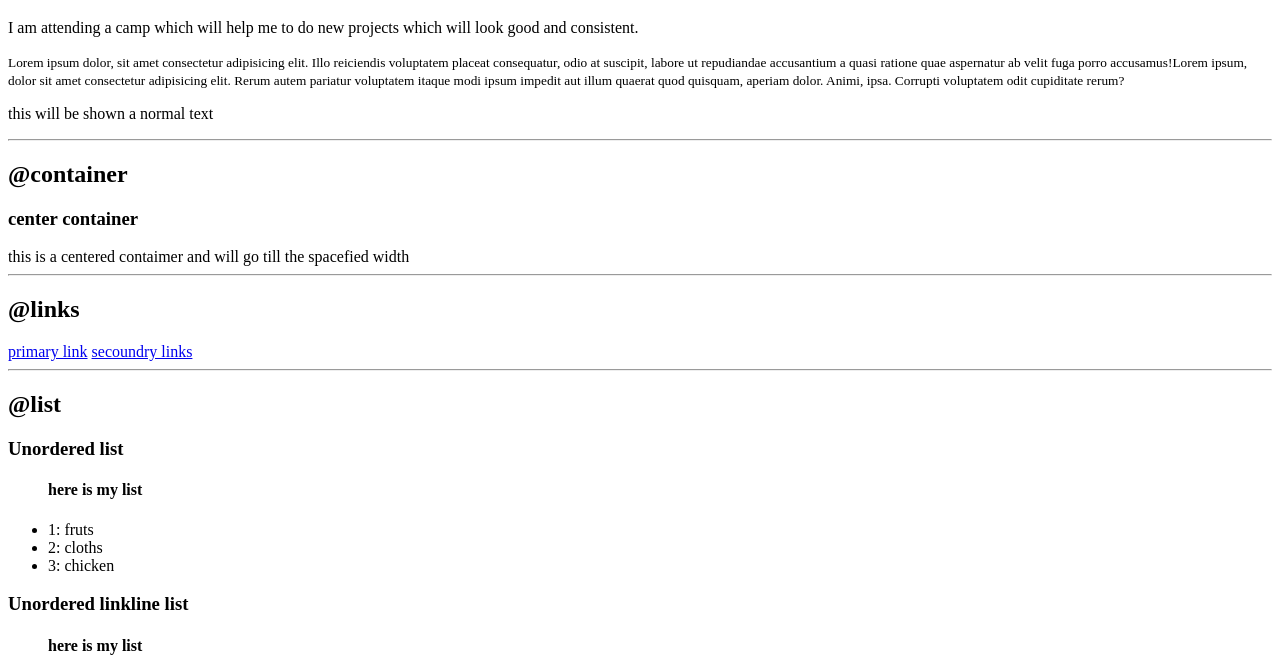
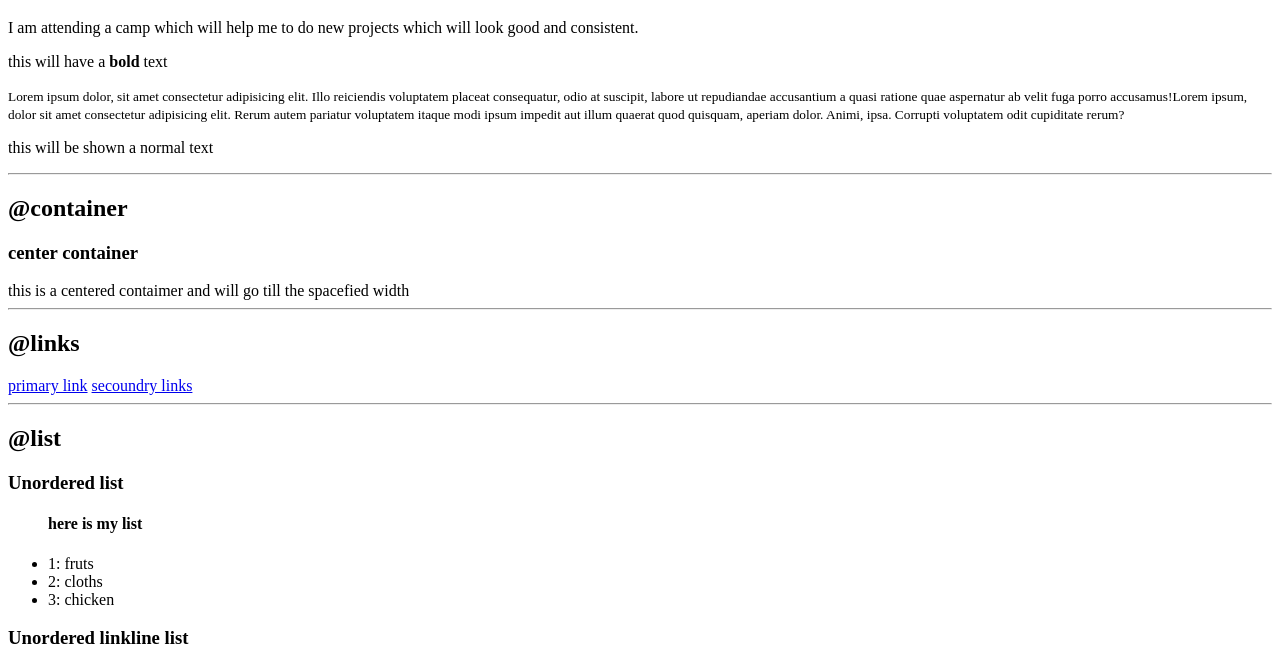
Before and after one commit to Divyansh1824/HTML-FILE, a plain HTML site: page INDEX.HTML in a window 1280 px wide. Shown: the part 61-729 px from the top of the page. Drawn offline with Linux system fonts and the light colour scheme.

Commit message:
css changes

```diff
--- a/INDEX.HTML
+++ b/INDEX.HTML
@@ -4,11 +4,17 @@
     <meta charset="UTF-8">
     <meta name="viewport" content="width=device-width, initial-scale=1.0">
     <title>COMPOPOPNENT LIBRARY</title>
+
+
+    <link rel="stylesheet" href="style.css">
+
+
 </head>
 <body>
-    <H1>  Divyanshu singh component library</H1>
-<p> I am attending a camp which will help me to do new projects which will look good and consistent.</p>
-<small> Lorem ipsum dolor, sit amet consectetur adipisicing elit. Illo reiciendis voluptatem placeat consequatur, odio at suscipit, labore ut repudiandae accusantium a quasi ratione quae aspernatur ab velit fuga porro accusamus!</small><small>Lorem ipsum, dolor sit amet consectetur adipisicing elit. Rerum autem pariatur voluptatem itaque modi ipsum impedit aut illum quaerat quod quisquam, aperiam dolor. Animi, ipsa. Corrupti voluptatem odit cupiditate rerum?</small>
+    <H1>Divyanshu singh component library</H1>
+<p>I am attending a camp which will help me to do new projects which will look good and consistent.</p>
+<p>this will have a <strong>bold</strong> text</p>
+<small class="para" >Lorem ipsum dolor, sit amet consectetur adipisicing elit. Illo reiciendis voluptatem placeat consequatur, odio at suscipit, labore ut repudiandae accusantium a quasi ratione quae aspernatur ab velit fuga porro accusamus!</small><small>Lorem ipsum, dolor sit amet consectetur adipisicing elit. Rerum autem pariatur voluptatem itaque modi ipsum impedit aut illum quaerat quod quisquam, aperiam dolor. Animi, ipsa. Corrupti voluptatem odit cupiditate rerum?</small>
 
 
 <p> this will be shown a normal text</p>
```
